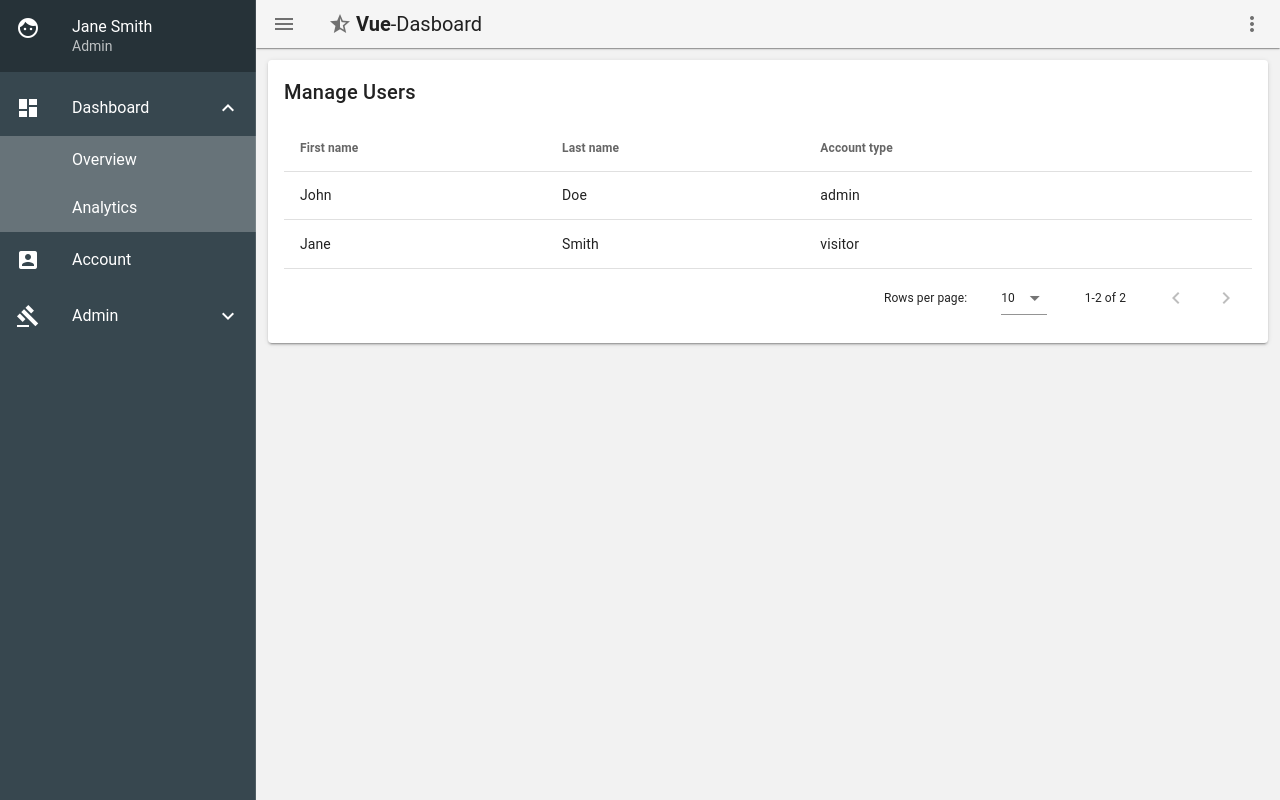
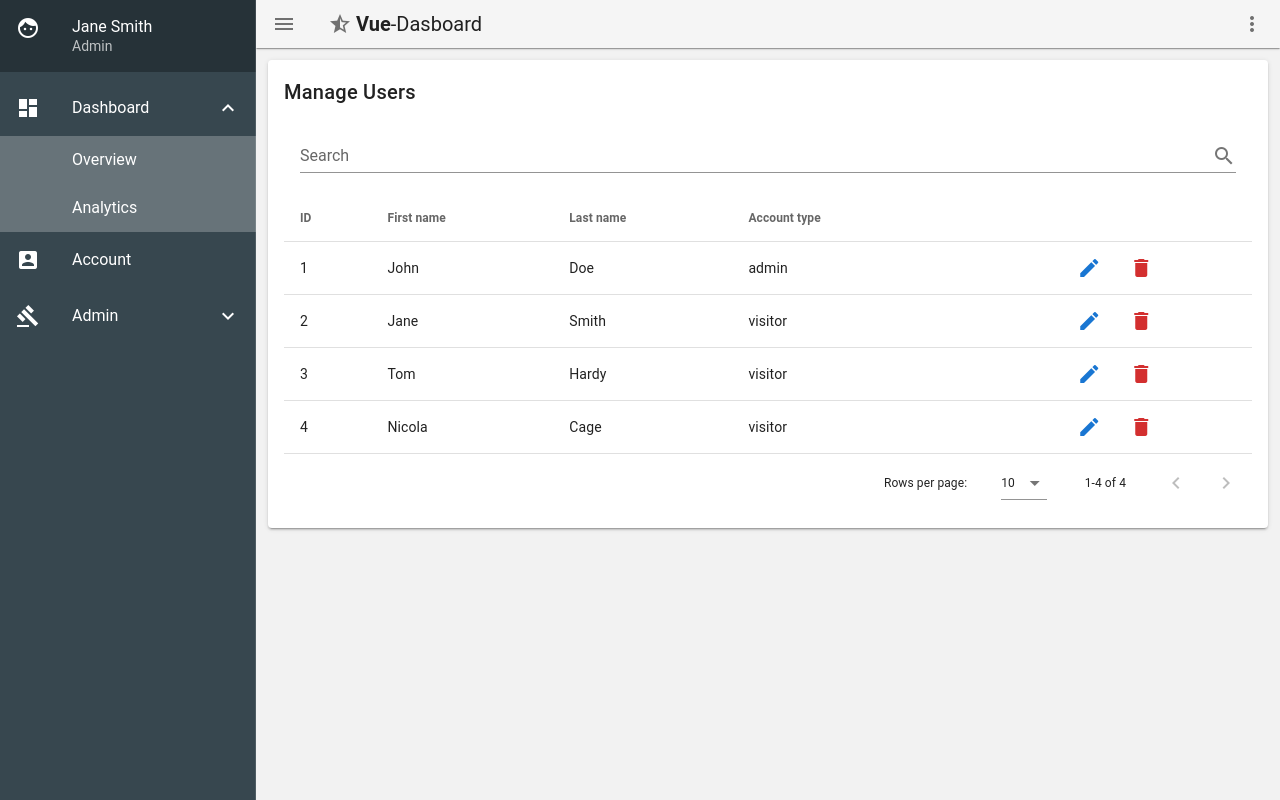
Before and after one commit to Faryyaz/vue-dashboard, a Vue app: page /users in a window 1280 px wide. Built offline with nearby package versions, Linux system fonts and the light colour scheme.

Commit message:
Added datamodels and dialog implementation

```diff
--- /dev/null
+++ b/src/datamodels/User.ts
@@ -0,0 +1,8 @@
+type TUser = {
+    id: number;
+    firstName: string;
+    lastName: string;
+    accountType: string;
+}
+
+export default TUser;
--- a/src/views/Users.vue
+++ b/src/views/Users.vue
@@ -1,13 +1,28 @@
 <template>
+    <v-row>
+        <v-col cols="12" sm="12" xl="8">
             <v-card>
                 <v-card-title>Manage Users</v-card-title>
                 <v-card-text>
                     <v-data-table
                         :headers="headers"
                         :items="items"
+                        :search="search"
                     >
-                <template v-slot:item="{ item }">
+                        <template v-slot:top>
+                            <v-text-field
+                                v-model="search"
+                                label="Search"
+                                class="mx-4"
+                                append-icon="mdi-magnify"
+                                :custom-filter="searchUser"
+                            ></v-text-field>
+                        </template>
+                        <template v-slot:item="{ item, index }">
                             <tr>
+                                <td>
+                                    {{ item.id }}
+                                </td>
                                 <td>
                                     {{ item.firstName }}
                                 </td>
@@ -17,56 +32,155 @@
                                 <td>
                                     {{ item.accountType }}
                                 </td>
-                        <td>
-
+                                <td class="text-center">
+                                    <v-btn
+                                        class="ma-2"
+                                        icon
+                                        color="primary"
+                                        @click="editUser(item)"
+                                    >
+                                        <v-icon>create</v-icon>
+                                    </v-btn>
+                                    <v-btn
+                                        class="ma-2"
+                                        icon
+                                        color="red darken-2"
+                                        @click="deleteUser(index)"
+                                    >
+                                        <v-icon>delete</v-icon>
+                                    </v-btn>
                                 </td>
                             </tr>
                         </template>
                     </v-data-table>
                 </v-card-text>
             </v-card>
+
+            <!-- edit dialog -->
+            <v-dialog v-model="dialog" width="500">
+                <v-card>
+                    <v-card-title class="headline blue-grey darken-4 white--text">
+                        Edit account type
+                    </v-card-title>
+                    <v-card-text>
+                        //@TODO complete this content
+                    </v-card-text>
+                    <v-divider></v-divider>
+                    <v-card-actions>
+                        <v-spacer></v-spacer>
+                        <v-btn depressed @click="dialog = false">
+                            Cancel
+                        </v-btn>
+                        <v-btn depressed color="primary" >
+                            Save
+                        </v-btn>
+                    </v-card-actions>
+                </v-card>
+            </v-dialog>
+
+            <!-- @TODO add delete dialog -->
+        </v-col>
+    </v-row>
 </template>
 <script lang="ts">
-import { Component, Vue } from 'vue-property-decorator'
+import { Component, Vue } from "vue-property-decorator";
+import TUser from "../datamodels/User";
 
 @Component
 export default class Users extends Vue {
+    dialog = false;
+    search = '';
     headers: Array<Record<string, any>> = [
         {
-            text: 'First name',
-            align: 'start',
+            text: "ID",
+            align: "start",
             sortable: false,
-            value: 'firstName',
+            value: "id",
         },
         {
-            text: 'Last name',
-            align: 'start',
+            text: "First name",
+            align: "start",
             sortable: false,
-            value: 'lastName',
+            value: "firstName",
         },
         {
-            text: 'Account type',
-            align: 'start',
+            text: "Last name",
+            align: "start",
             sortable: false,
-            value: 'accountType',
+            value: "lastName",
         },
         {
-            text: '',
-            value: 'action'
+            text: "Account type",
+            align: "start",
+            sortable: true,
+            value: "accountType",
+        },
+        {
+            text: "",
+            align: "center",
+            value: "action",
+            sortable: false,
+        },
+    ];
+
+    items: Array<TUser> = [
+        {
+            id: 1,
+            firstName: "John",
+            lastName: "Doe",
+            accountType: "admin",
+        },
+        {
+            id: 2,
+            firstName: "Jane",
+            lastName: "Smith",
+            accountType: "visitor",
+        },
+        {
+            id: 3,
+            firstName: "Tom",
+            lastName: "Hardy",
+            accountType: "visitor",
+        },
+        {
+            id: 4,
+            firstName: "Nicola",
+            lastName: "Cage",
+            accountType: "visitor",
         }
     ];
 
-    items: Array<Record<string, any>> = [
-        {
-            firstName: 'John',
-            lastName: 'Doe',
-            accountType: 'admin',
-        },
-        {
-            firstName: 'Jane',
-            lastName: 'Smith',
-            accountType: 'visitor',
+    //@TODO define form for dialog
+
+    /**
+     * Search for a specific user
+     * @param {string} value
+     * @param {string} search
+     */
+    searchUser(value: string, search: string) {
+        return (
+            value != null &&
+            search != null &&
+            typeof value === "string" &&
+            value.toString().indexOf(search) !== -1
+        );
     }
-    ];
+
+    /**
+     * Delete a user from the table
+     * @param {number} index
+     */
+    deleteUser(index: number) {
+        // @TODO add delete dialog
+        //@TODO place this in axios when it is a success
+        this.items.splice(index, 1);
+    }
+
+    /**
+     * edit user's account type
+     */
+    editUser(user: TUser) {
+        this.dialog = true;
+    }
 }
 </script>
```
Lines whose indentation alone changed are shown as unchanged.
